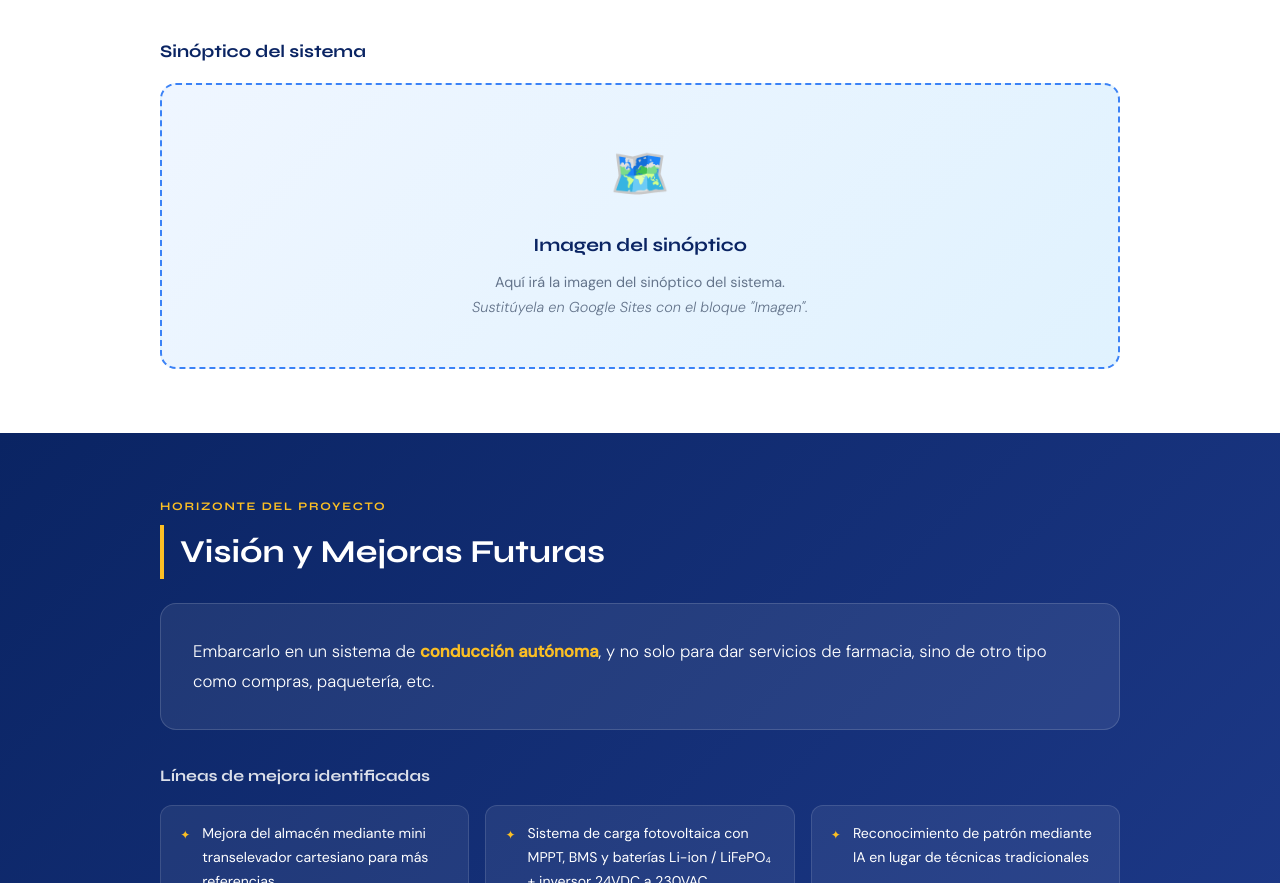
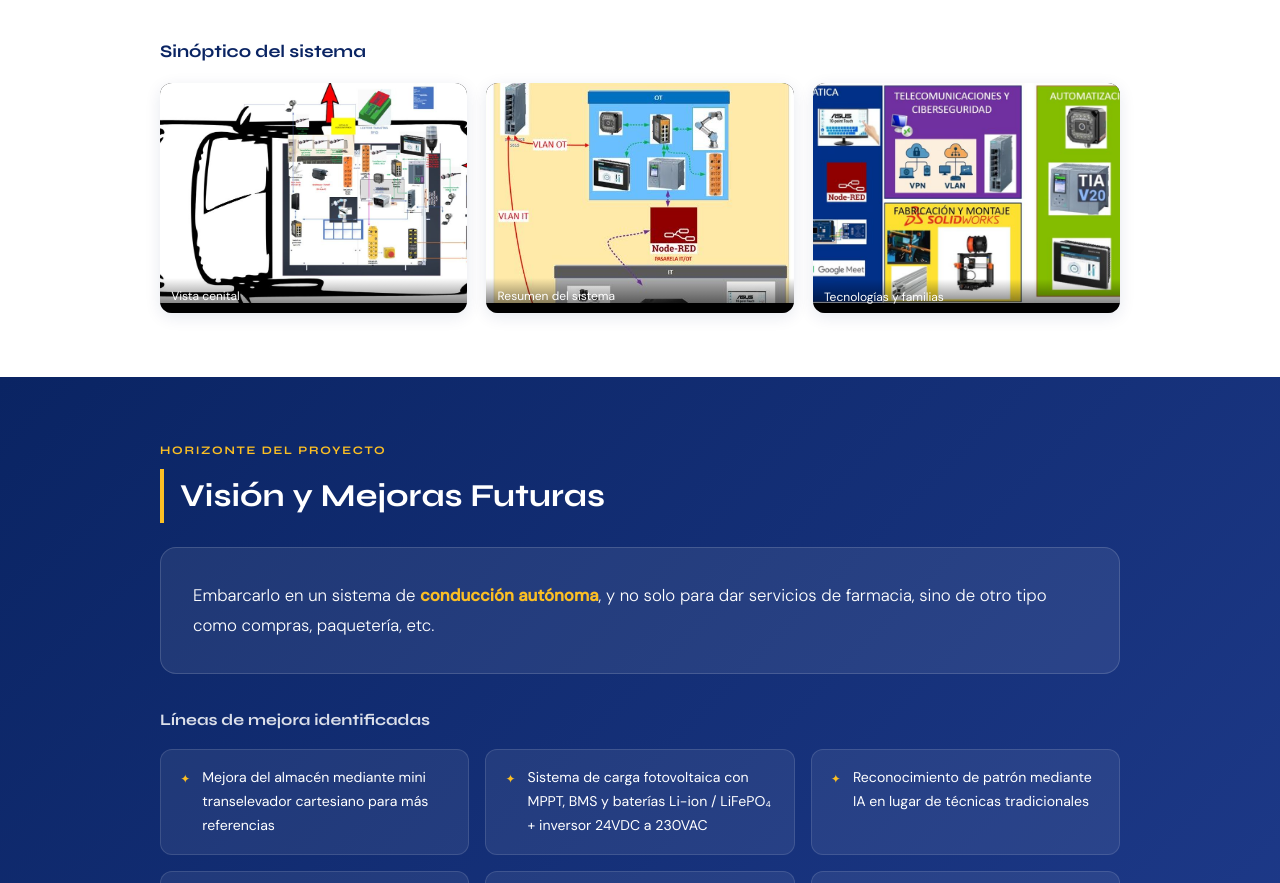
Before and after one commit to SalesianosBurgos/pharma-co-bot-logy, a plain HTML site: page index.html in a window 1280 px wide. Shown: the part 2814-3697 px from the top of the page. Drawn offline with Linux system fonts and the light colour scheme.

Commit message:
Add files via upload

```diff
--- a/index.html
+++ b/index.html
@@ -330,10 +330,19 @@
 
     <div style="margin-top:2.5rem;">
       <h3 style="font-family:'Syne',sans-serif;color:#0a2463;font-size:1.1rem;margin-bottom:1rem;font-weight:700;">Sinóptico del sistema</h3>
-      <div class="sinoptico-box">
-        <span class="icon-big">🗺️</span>
-        <h3 style="font-family:'Syne',sans-serif;color:#0a2463;margin-bottom:.5rem;">Imagen del sinóptico</h3>
-        <p>Aquí irá la imagen del sinóptico del sistema.<br><em>Sustitúyela en Google Sites con el bloque "Imagen".</em></p>
+      <div style="display:grid;grid-template-columns:repeat(auto-fit,minmax(260px,1fr));gap:1.2rem;">
+        <div style="border-radius:12px;overflow:hidden;box-shadow:0 4px 16px rgba(10,36,99,.1);cursor:pointer;" class="galeria-item-real">
+          <img src="sinoptico1.jpg" alt="Vista cenital" style="width:100%;height:220px;object-fit:cover;display:block;transition:transform .3s;">
+          <div class="galeria-caption">Vista cenital</div>
+        </div>
+        <div style="border-radius:12px;overflow:hidden;box-shadow:0 4px 16px rgba(10,36,99,.1);cursor:pointer;" class="galeria-item-real">
+          <img src="sinoptico2.jpg" alt="Resumen del sistema" style="width:100%;height:220px;object-fit:cover;display:block;transition:transform .3s;">
+          <div class="galeria-caption">Resumen del sistema</div>
+        </div>
+        <div style="border-radius:12px;overflow:hidden;box-shadow:0 4px 16px rgba(10,36,99,.1);cursor:pointer;" class="galeria-item-real">
+          <img src="sinoptico3.jpg" alt="Tecnologías y familias" style="width:100%;height:220px;object-fit:cover;display:block;transition:transform .3s;">
+          <div class="galeria-caption">Tecnologías y familias</div>
+        </div>
       </div>
     </div>
   </div>
```
Also changed, not shown: sinoptico1.jpg (added), sinoptico2.jpg (added), sinoptico3.jpg (added).
